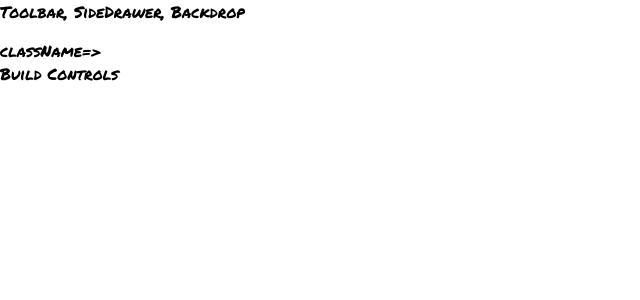
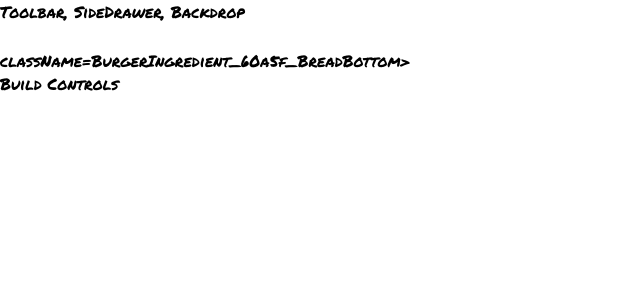
Before and after one commit to acecera/burger-builder, a React app: page / in a window 1280 px wide. Shown: the top 300 px of the page, without its empty margins (0-640 px from the left). Built offline with nearby package versions, Linux system fonts and the light colour scheme.

Commit message:
added some styling to the ingredients andbread.

```diff
--- a/src/components/Burger/BurgerIngredient/BurgerIngredient.css
+++ b/src/components/Burger/BurgerIngredient/BurgerIngredient.css
@@ -0,0 +1,113 @@
+.BreadBottom {
+    height: 13%;
+    width: 80%;
+    background: linear-gradient(#F08E4A, #e27b36);
+    border-radius: 0 0 30px 30px;
+    box-shadow: inset -15px 0 #c15711;
+    margin: 2% auto;
+}
+
+.BreadTop {
+    height: 20%;
+    width: 80%;
+    background: linear-gradient(#bc581e, #e27b36);
+    border-radius: 50% 50% 0 0;
+    box-shadow: inset -15px 0 #c15711;
+    margin: 2% auto;
+    position: relative;
+}
+
+.Seeds1 {
+    width: 10%;
+    height: 15%;
+    position: absolute;
+    background-color: white;
+    left: 30%;
+    top: 50%;
+    border-radius: 40%;
+    transform: rotate(-20deg);
+    box-shadow: inset -2px -3px #c9c9c9;
+}
+
+.Seeds1:after {
+    content: "";
+    width: 100%;
+    height: 100%;
+    position: absolute;
+    background-color: white;
+    left: -170%;
+    top: -260%;
+    border-radius: 40%;
+    transform: rotate(60deg);
+    box-shadow: inset -1px 2px #c9c9c9;
+  }
+
+.Seeds1:before {
+    content: "";
+    width: 100%;
+    height: 100%;
+    position: absolute;
+    background-color: white;
+    left: 180%;
+    top: -50%;
+    border-radius: 40%;
+    transform: rotate(60deg);
+    box-shadow: inset -1px -3px #c9c9c9;
+  }
+
+  .Seeds2 {
+    width: 10%;
+    height: 15%;
+    position: absolute;
+    background-color: white;
+    left: 64%;
+    top: 50%;
+    border-radius: 40%;
+    transform: rotate(10deg);
+    box-shadow: inset -3px 0 #c9c9c9;
+  }
+
+  .Seeds2:before {
+    content: "";
+    width: 100%;
+    height: 100%;
+    position: absolute;
+    background-color: white;
+    left: 150%;
+    top: -130%;
+    border-radius: 40%;
+    transform: rotate(90deg);
+    box-shadow: inset 1px 3px #c9c9c9;
+  }
+
+
+.Meat {
+    width: 80%;
+    height: 8%;
+    background: linear-gradient(#7f3608, #702e05);
+    margin: 2% auto;
+    border-radius: 15px;
+}
+
+.Cheese {
+    width: 90%;
+    height: 4.5%;
+    margin: 2% auto;
+    background: linear-gradient(#f4d004, #d6bb22);
+    border-radius: 20px;
+}
+
+.Salad {
+    width: 85%;
+    height: 7%;
+    margin: 2% auto;
+    background: linear-gradient(#228c1d, #91ce50);
+    border-radius: 20px;
+}
+
+.Bacon {
+    width: 80%;
+    height: 3%;
+    background: linear-gradient(#bf3813, #c45e38);
+    margin: 2% auto;
+}
```
